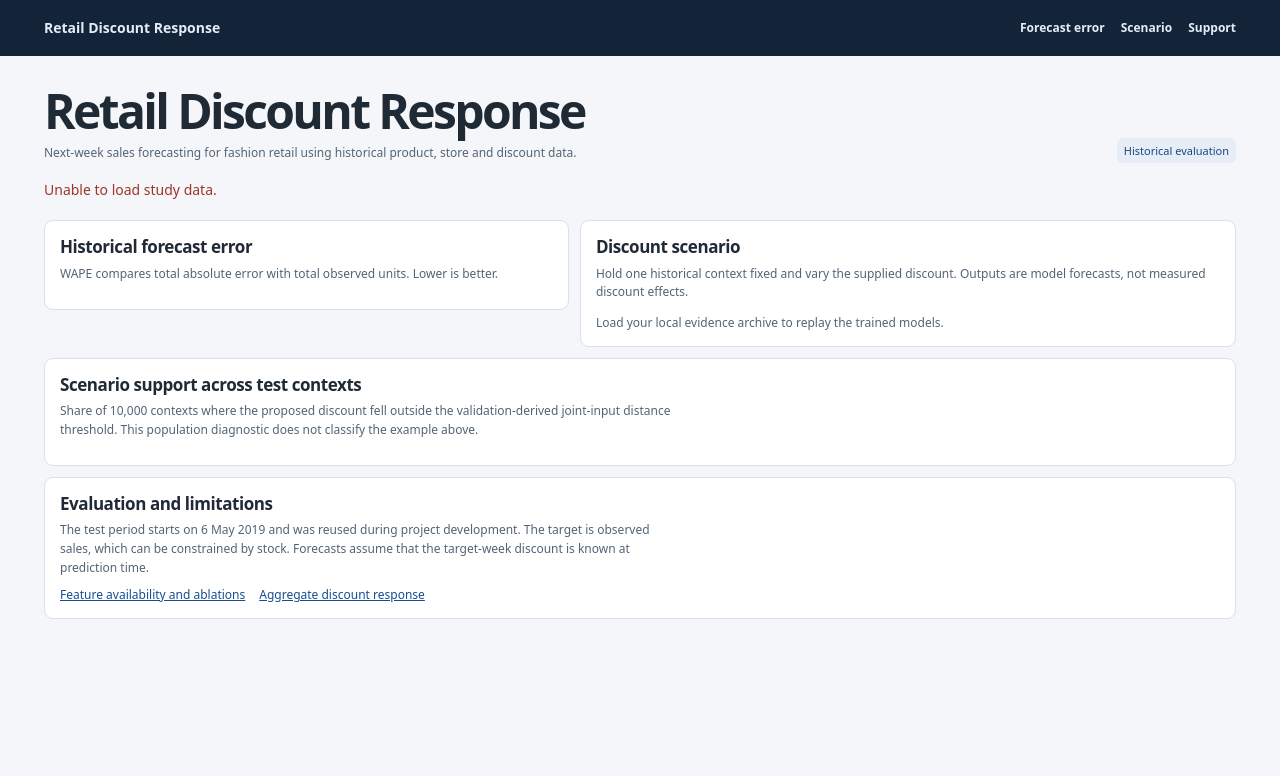
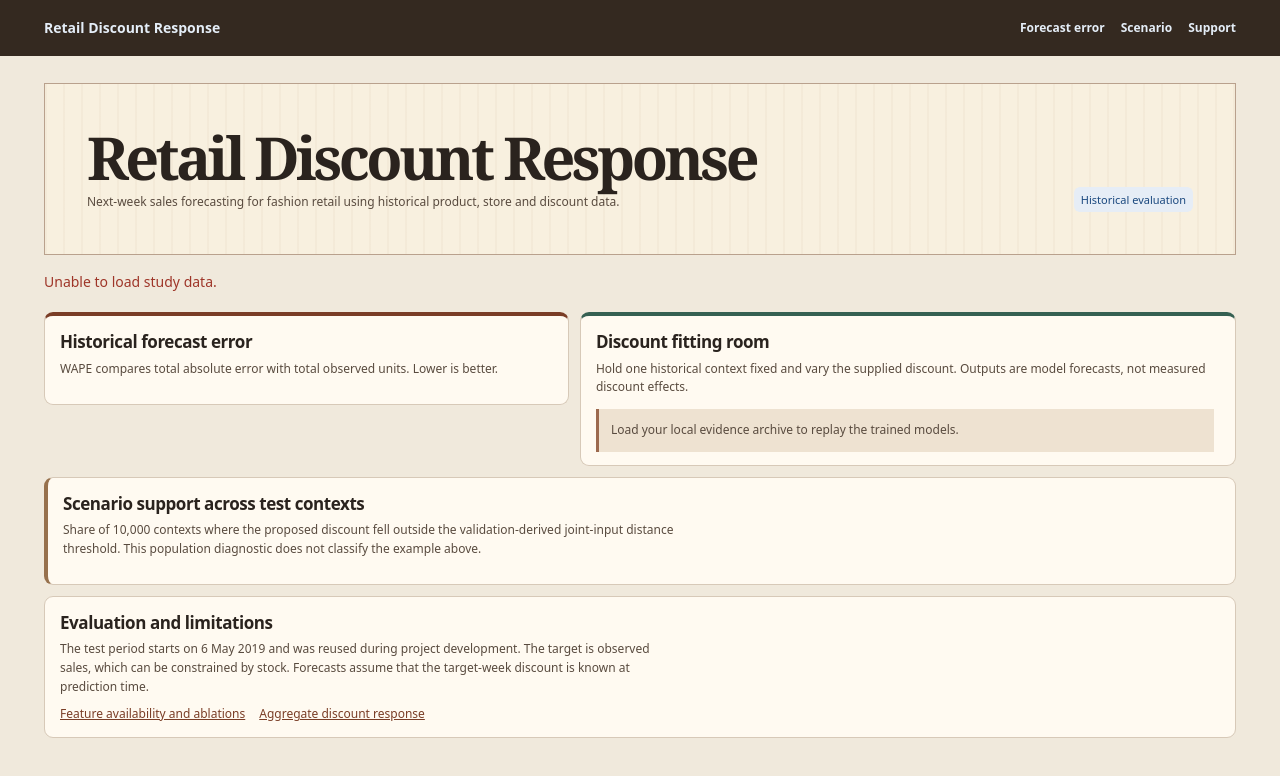
Before and after one commit to Khushx11/retail-discount-response, a plain HTML site: page portfolio/index.html in a window 1280 px wide. Drawn offline with Linux system fonts and the light colour scheme; no server answers.

Commit message:
Style the dashboard as a merchandising report

```diff
--- a/portfolio/index.html
+++ b/portfolio/index.html
@@ -8,7 +8,7 @@
 <div class="metrics" id="metrics" aria-label="Study highlights"></div>
 <div class="grid">
 <section id="performance" class="panel"><h2>Historical forecast error</h2><p>WAPE compares total absolute error with total observed units. Lower is better.</p><div id="models" class="chart"></div></section>
-<section id="scenario" class="panel"><h2>Discount scenario</h2>
+<section id="scenario" class="panel"><h2>Discount fitting room</h2>
 <p>Hold one historical context fixed and vary the supplied discount. Outputs are model forecasts, not measured discount effects.</p>
 <p id="unavailable">Load your local evidence archive to replay the trained models.</p>
 <div id="replay" hidden><p id="context"></p><label for="discount">Supplied discount <output id="level" for="discount"></output></label>
--- a/portfolio/style.css
+++ b/portfolio/style.css
@@ -4,3 +4,15 @@ main{max-width:1240px;margin:auto;padding:27px 24px 48px}.intro{display:flex;jus
 #unavailable,#context{margin-top:12px}.predictions{grid-template-columns:repeat(2,minmax(0,1fr));margin:8px 0 3px}.predictions .metric{background:#f3f7fc;padding:7px 9px}.predictions strong{font-size:18px}label{display:flex;justify-content:space-between;font-weight:650;margin-top:9px}output{color:var(--blue)}input[type=range]{width:100%;accent-color:var(--blue)}.range{display:flex;justify-content:space-between;color:var(--muted);font-size:11px}canvas{width:100%;height:153px;display:block}.links{display:flex;gap:14px;flex-wrap:wrap;margin-top:9px;font-size:12px}#error{color:#9e3528;margin:9px 0}a:focus-visible,input:focus-visible{outline:2px solid var(--teal);outline-offset:3px}
 @media(max-width:750px){main,.nav{padding-left:14px;padding-right:14px}.intro{align-items:start;flex-direction:column;gap:6px}.grid{grid-template-columns:minmax(0,1fr)}}
 @media(max-width:420px){.bar{grid-template-columns:105px minmax(0,1fr) 48px}.nav nav{gap:8px}.nav a{font-size:11px}.metric{padding:8px}.metric strong{font-size:19px}}
+
+:root {--ink:#2a231e;--muted:#594b3f;--line:#d7c9b8;--page:#f0e9dc;--panel:#fffaf1;--blue:#7a3d26;--teal:#356052}
+header {background:#342920}
+.intro {padding:clamp(20px,4vw,42px);border:1px solid #b9a18d;background:repeating-linear-gradient(90deg,#e3d3bd35 0 2px,transparent 2px 18px),#f8f0df}
+.intro h1 {font:700 clamp(2rem,5vw,3.7rem)/1.05 Georgia,serif;letter-spacing:-.06em}
+#performance {border-top:4px solid #7a3d26}
+#scenario {border-top:4px solid #356052}
+#support {border-left:4px solid #97714d}
+#unavailable {background:#eee2d1;border-left:3px solid #9c694e;padding:12px}
+input[type=range] {accent-color:#7a3d26}
+:focus-visible {outline:3px solid currentColor;outline-offset:3px}
+@media(prefers-reduced-motion:reduce){*,*::before,*::after{animation-duration:.01ms!important;transition-duration:.01ms!important}}
```
